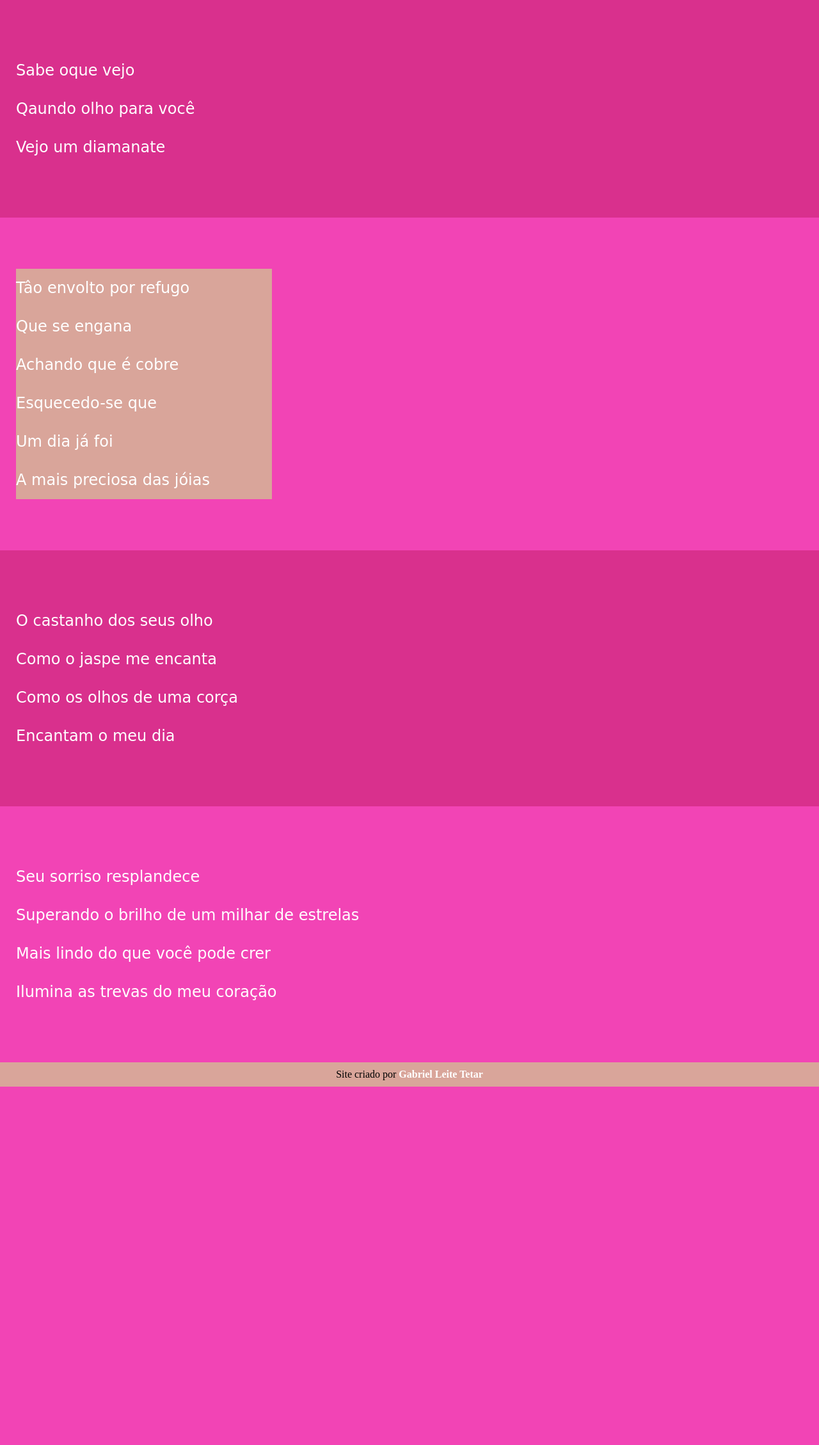
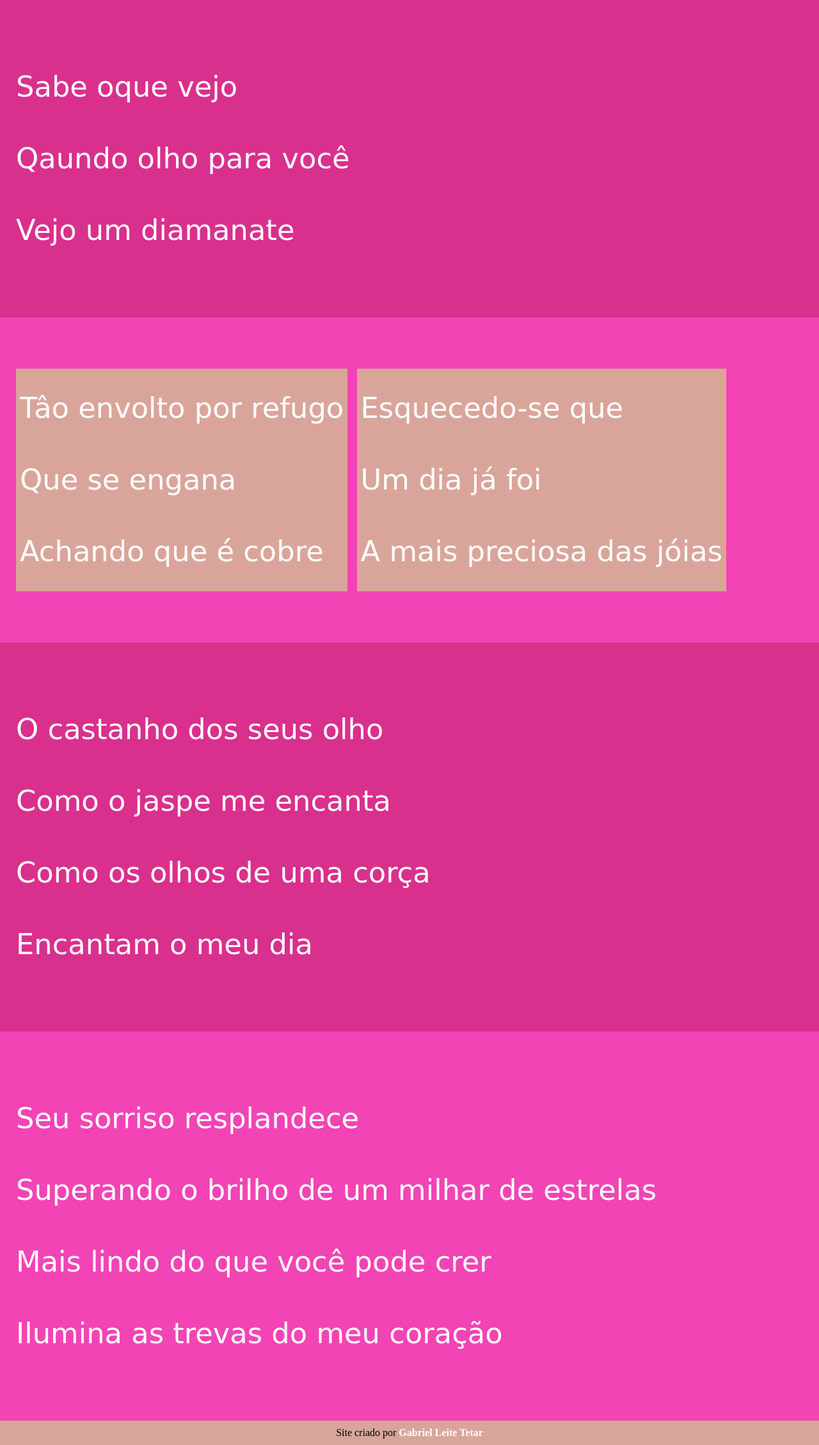
Before and after one commit to GabrielTetar-cloud/HTML----CSS, a PHP site: page / in a window 1280 px wide. Shown: the part 227-2485 px from the top of the page at 64% size. Before the commit the page ends 1925 px from the top, so only its background shows below. Run offline with PHP 8.4, Linux system fonts and the light colour scheme; some web fonts are replaced.

Commit message:
atualizei

```diff
--- a/EXERCICIOS/paraC/estilo/style.css
+++ b/EXERCICIOS/paraC/estilo/style.css
@@ -55,6 +55,7 @@ section{
     padding-bottom: 10vh;
     line-height: 2.5em;
     padding-left: 25px;
+    font-size: 3.5vw;
 }
 section.normal{
     background-color:var(--cor2);
@@ -68,7 +69,8 @@ section.imagem{
 
 }
 section.imagem>p{
-    width: 400px;
+    display: inline-block;
+    padding: 6px;
     background-color: var(--cor4);
 }
 footer{
```
